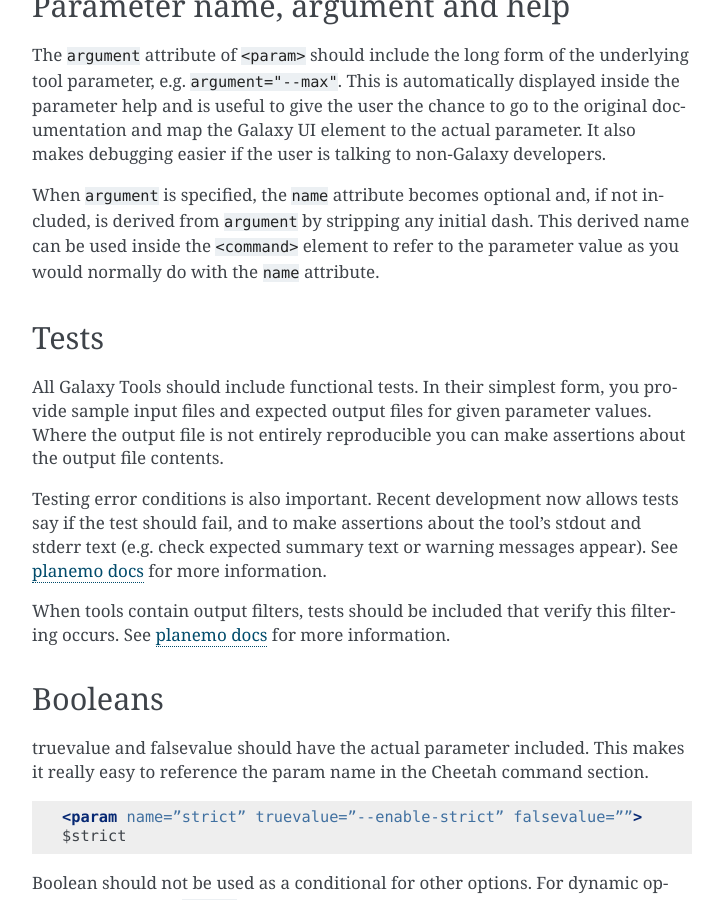
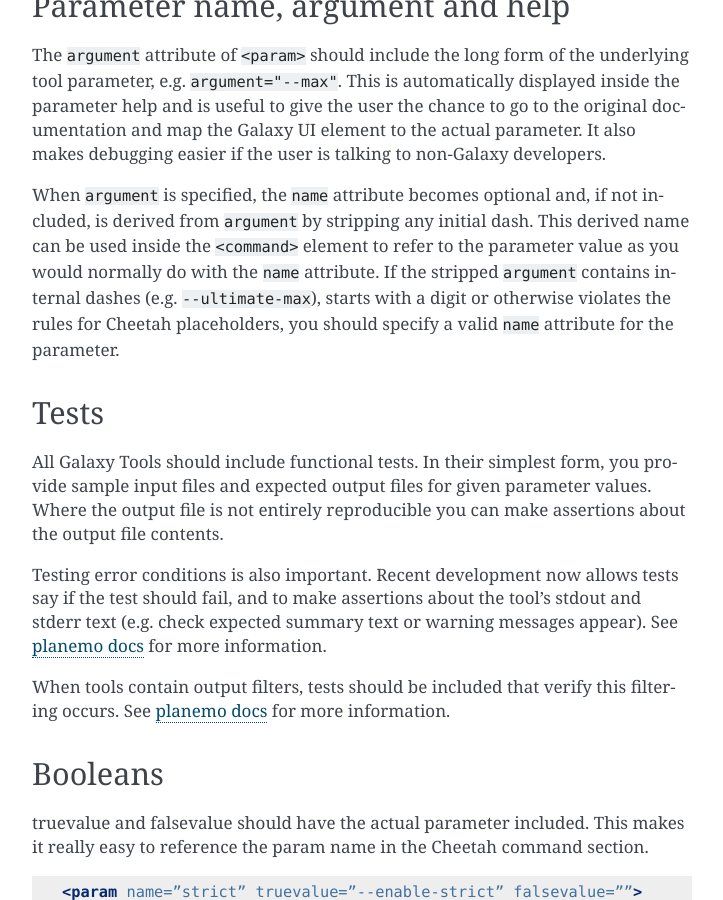
Before and after one commit to galaxy-iuc/standards, a Sphinx documentation site: the page built from docs/best_practices/tool_xml.rst, in a window 1280 px wide and 900 px high, scrolled down 1658 px. Shown: the whole window, without its empty margins (388-1111 px from the left). Built offline with Sphinx 7.4.7, drawn with Linux system fonts in a browser that asks for light colours.

Commit message:
Clarify when name should be specified together with argument

```diff
--- a/docs/best_practices/tool_xml.rst
+++ b/docs/best_practices/tool_xml.rst
@@ -86,6 +86,9 @@ When ``argument`` is specified, the ``name`` attribute becomes optional and, if
 not included, is derived from ``argument`` by stripping any initial dash. This
 derived name can be used inside the ``<command>`` element to refer to the
 parameter value as you would normally do with the ``name`` attribute.
+If the stripped ``argument`` contains internal dashes (e.g. ``--ultimate-max``),
+starts with a digit or otherwise violates the rules for Cheetah placeholders,
+you should specify a valid ``name`` attribute for the parameter.
 
 Tests
 -----
```
